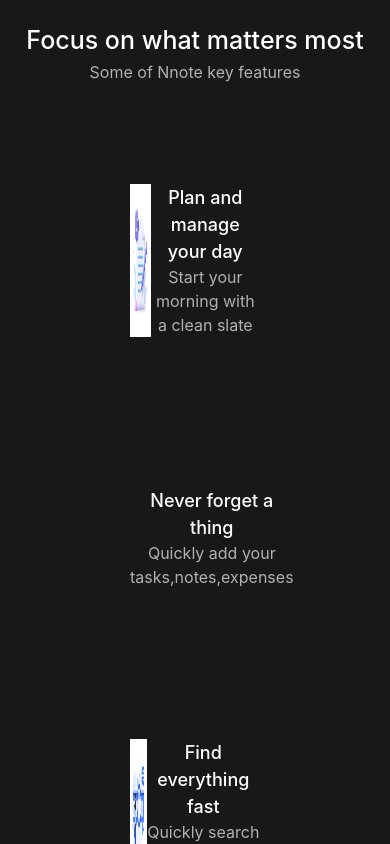
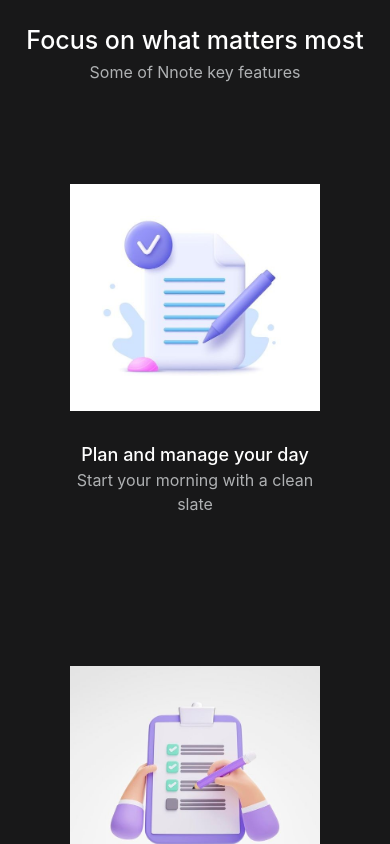
Before and after one commit to devtofunmi/Nnote, a React (Vite) app: page / in a window 390 px wide. Shown: the part 820-1664 px from the top of the page. Built offline with nearby package versions, Linux system fonts and the light colour scheme.

Commit message:
add width for the responsive

```diff
--- a/src/pages/LandingPage.jsx
+++ b/src/pages/LandingPage.jsx
@@ -55,21 +55,22 @@ const LandingPage = () => {
       >
         {FeaturesCard.map((card, i) => (
           <Flex
-            px={"130px"}
+            px={["70px", "40px", "30px", "130px"]}
             py={"50px"}
             justifyContent={"space-between"}
             key={i}
+            direction={["column", "row"]}
           >
             <Flex
               fontSize={"50px"}
               // bgColor={"black"}
               justifyContent={"center"}
               color={"white"}
-              w={"40%"}
+              w={["100%", "40%"]}
             >
               {card.icon}
             </Flex>
-            <Box>
+            <Box mt={"30px"}>
               <Text fontWeight={500} fontSize={"18px"} color={"white"}>
                 {card.heading}
               </Text>
```
